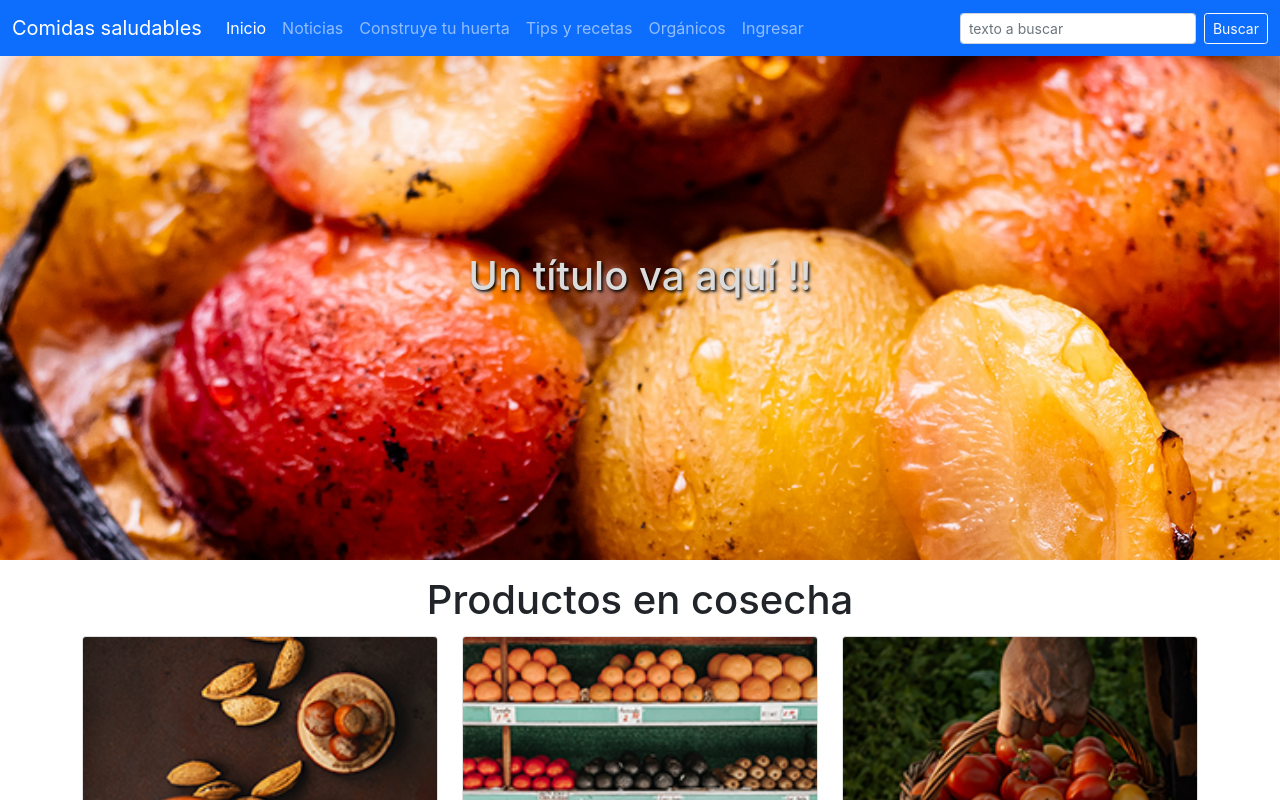
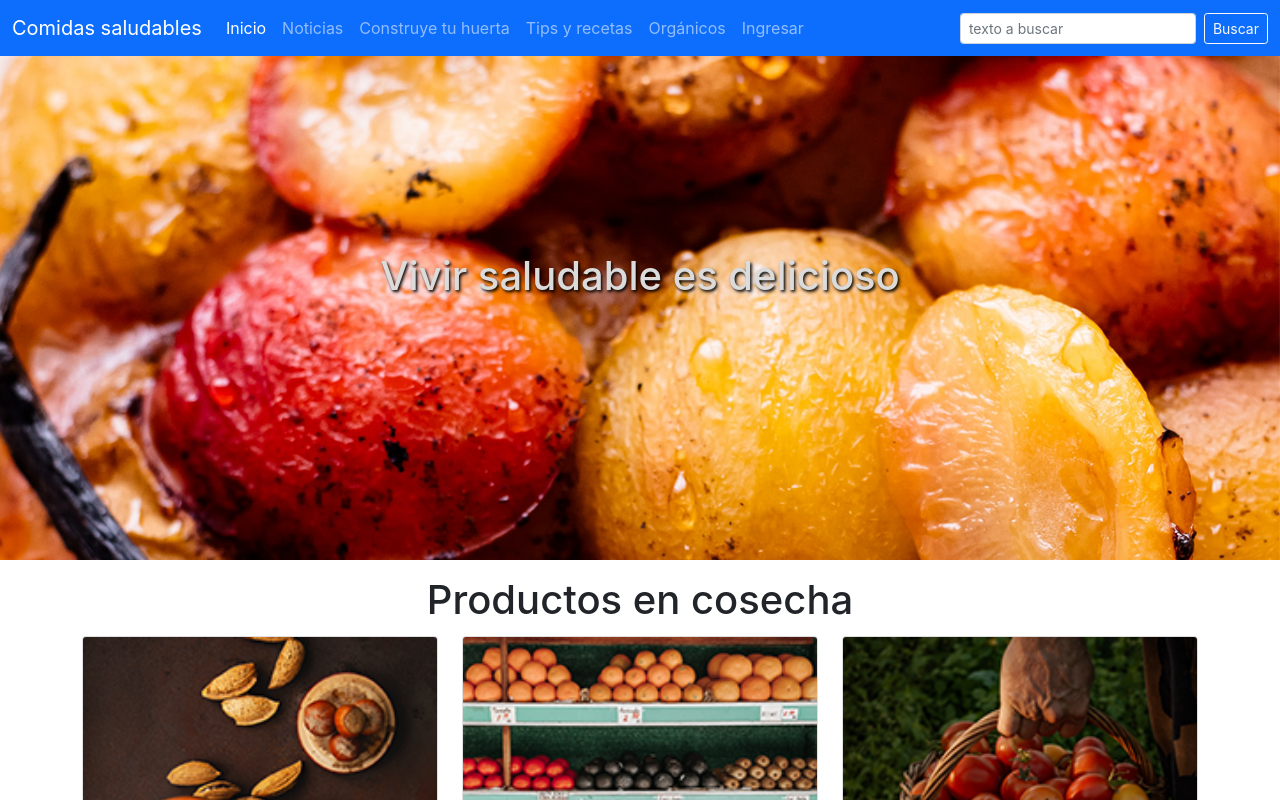
Before and after one commit to salud-a-la-mesa-g8/frontend, a React (Create React App) app: page / in a window 1280 px wide. Shown: the top 800 px of the page. Built offline with nearby package versions, Linux system fonts and the light colour scheme.

Commit message:
sin el ejercicio en clase

```diff
--- a/src/components/InicioSitio.js
+++ b/src/components/InicioSitio.js
@@ -6,7 +6,7 @@ const InicioSitio = props => {
     <>
       <section id="section1" data-speed="8" data-type="background">
 				<div className="container">
-					<h1>Un título va aquí !!</h1>
+					<h1>Vivir saludable es delicioso</h1>
 				</div>
 			</section>
 
--- a/src/components/MenuSuperior.js
+++ b/src/components/MenuSuperior.js
@@ -63,7 +63,7 @@ const MenuSuperior = () => {
       </nav>
 
       <div className="modal fade" id="ingresar" tabIndex="-1" aria-labelledby="exampleModalLabel" aria-hidden="true">
-        <div className="modal-dialog">
+        <div className="modal-dialog modal-dialog-centered">
           <div className="modal-content">
             <div className="modal-header">
               <h5 className="modal-title" id="exampleModalLabel">Ingresar o registrarse</h5>
--- a/src/index.js
+++ b/src/index.js
@@ -15,7 +15,7 @@ ReactDOM.render(
 		<MenuSuperior />
     <InicioSitio />
 		<PiePagina />
-    {/* <CounterApp value="{10}" subtitle = "el subtítulo " /> */}
+    {/* <CounterApp value={10} subtitle = "el subtítulo " /> */}
 	</React.StrictMode>,
 	document.getElementById("root")
 );
```
Also changed, not shown: src/components/CounterApp.js (+6 -2 lines).
